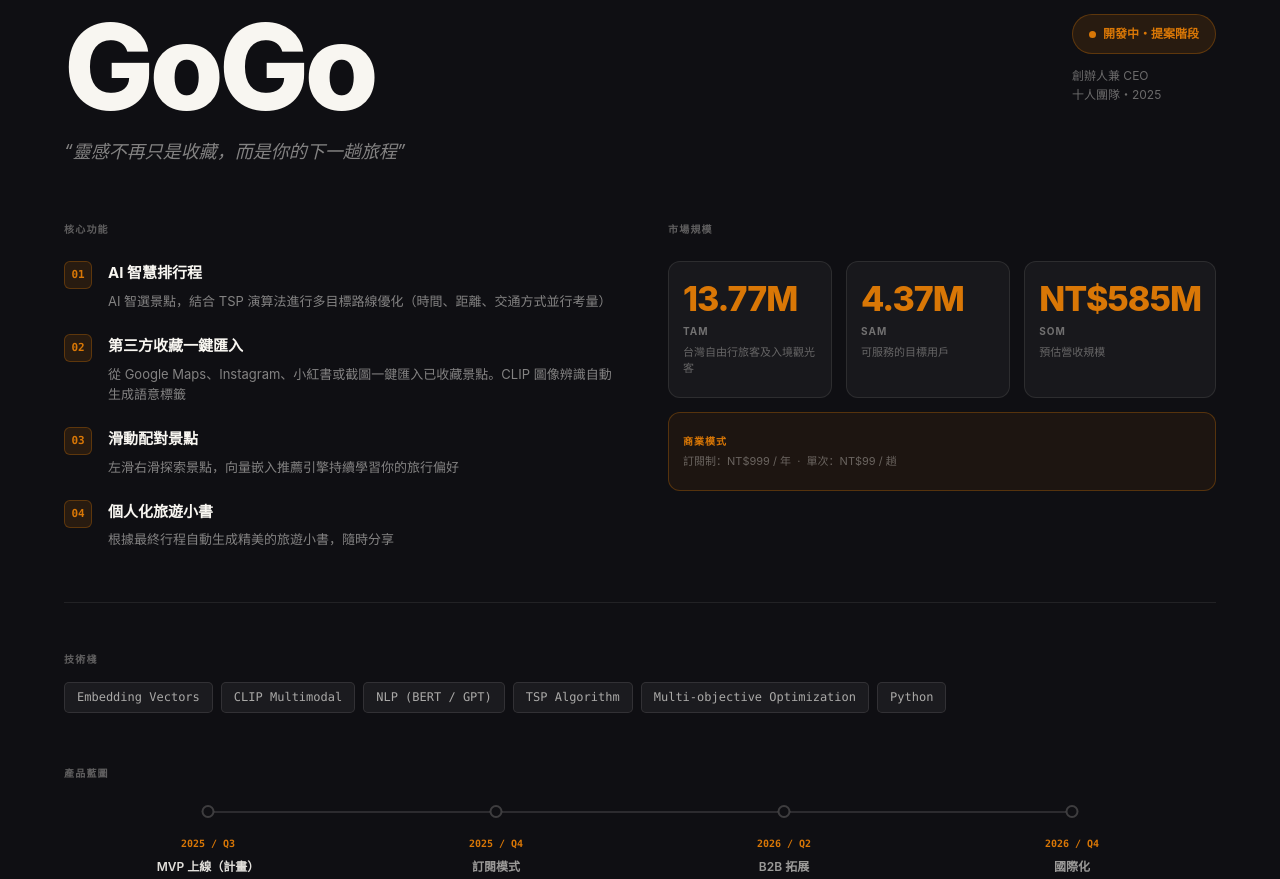
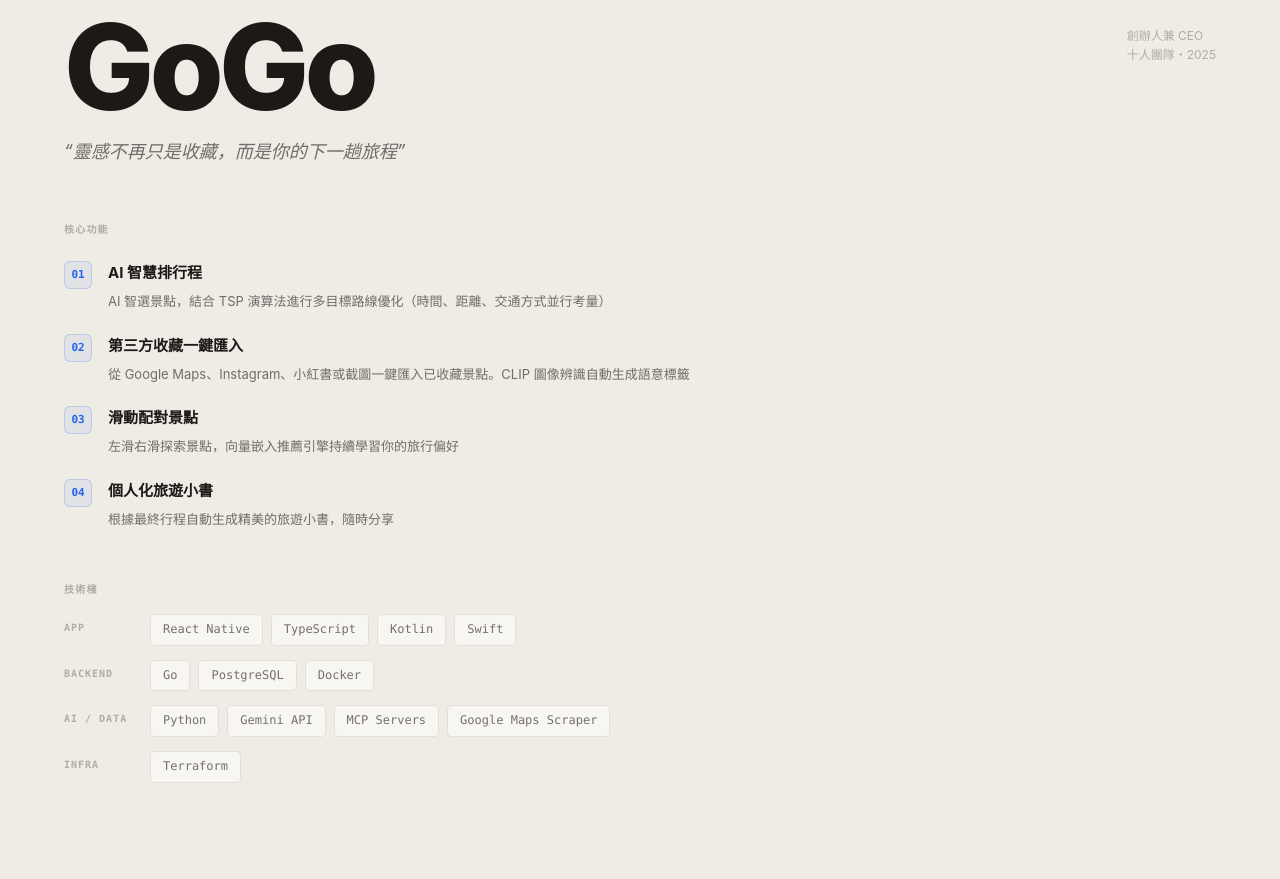
Before and after one commit to siang86121900/james-portfolio, a plain HTML site: page index.html in a window 1280 px wide. Shown: the part 3680-4559 px from the top of the page. Drawn offline with Linux system fonts and the light colour scheme.

Commit message:
fix(#706): GoGo 去深色背景、刪除徽章/市場規模/藍圖、技術棧改為真實 repo 技術
Co-Authored-By: Claude Fable 5 <noreply@anthropic.com>

```diff
--- a/index.html
+++ b/index.html
@@ -584,12 +584,11 @@
 
     /* ===== GOGO ===== */
     #gogo {
-      background: var(--dark);
-      color: var(--dark-text);
+      background: var(--bg-2);
       padding: var(--py) 0;
     }
-    #gogo .label { color: var(--amber); }
-    #gogo .label::before { background: var(--amber); }
+    #gogo .label { color: var(--accent); }
+    #gogo .label::before { background: var(--accent); }
 
     .gogo-top {
       display: grid;
@@ -603,45 +602,24 @@
       font-weight: 800;
       letter-spacing: -0.04em;
       line-height: 0.88;
-      color: var(--dark-text);
+      color: var(--ink);
     }
     .gogo-sub {
       font-size: 18px;
-      color: rgba(248,246,241,0.5);
+      color: var(--ink-60);
       margin-top: 18px;
       font-style: italic;
       line-height: 1.5;
     }
 
-    .gogo-badge {
-      display: inline-flex;
-      align-items: center;
-      gap: 7px;
-      padding: 9px 16px;
-      background: var(--amber-bg);
-      border: 1px solid var(--amber-fade);
-      border-radius: 100px;
-      font-size: 12px;
-      font-weight: 600;
-      color: var(--amber);
-      white-space: nowrap;
-    }
-    .gogo-badge-dot {
-      width: 7px; height: 7px;
-      background: var(--amber);
-      border-radius: 50%;
-    }
     .gogo-founder {
       margin-top: 12px;
       font-size: 12px;
-      color: rgba(248,246,241,0.4);
+      color: var(--ink-30);
       line-height: 1.6;
     }
 
     .gogo-body {
-      display: grid;
-      grid-template-columns: 1fr 1fr;
-      gap: 56px;
       margin-bottom: 52px;
     }
 
@@ -650,7 +628,7 @@
       font-weight: 700;
       text-transform: uppercase;
       letter-spacing: 0.12em;
-      color: rgba(248,246,241,0.35);
+      color: var(--ink-30);
       margin-bottom: 24px;
     }
 
@@ -664,9 +642,9 @@
       font-family: var(--mono);
       font-size: 11px;
       font-weight: 700;
-      color: var(--amber);
-      background: var(--amber-bg);
-      border: 1px solid var(--amber-fade);
+      color: var(--accent);
+      background: var(--accent-bg);
+      border: 1px solid var(--accent-fade);
       min-width: 28px; height: 28px;
       display: flex;
       align-items: center;
@@ -677,118 +655,54 @@
     .gogo-feat-title {
       font-size: 15px;
       font-weight: 700;
-      color: var(--dark-text);
+      color: var(--ink);
       margin-bottom: 5px;
     }
     .gogo-feat-desc {
       font-size: 13px;
-      color: rgba(248,246,241,0.5);
+      color: var(--ink-60);
       line-height: 1.6;
     }
 
-    .gogo-market {
-      display: grid;
-      grid-template-columns: repeat(3, 1fr);
+
+    .gogo-tech-groups {
+      display: flex;
+      flex-direction: column;
       gap: 14px;
-      align-content: start;
-    }
-    .gogo-metric {
-      background: rgba(248,246,241,0.04);
-      border: 1px solid rgba(248,246,241,0.09);
-      border-radius: 12px;
-      padding: 20px 14px;
-    }
-    .gogo-metric-num {
-      font-size: clamp(22px, 2.8vw, 34px);
-      font-weight: 800;
-      color: var(--amber);
-      letter-spacing: -0.03em;
-      line-height: 1;
-      margin-bottom: 7px;
-    }
-    .gogo-metric-lbl {
+      margin-bottom: 52px;
+    }
+    .gogo-tech-group {
+      display: flex;
+      align-items: flex-start;
+      gap: 14px;
+    }
+    .gogo-tech-cat {
+      font-family: var(--mono);
       font-size: 10px;
       font-weight: 700;
       text-transform: uppercase;
       letter-spacing: 0.1em;
-      color: rgba(248,246,241,0.4);
-      margin-bottom: 5px;
-    }
-    .gogo-metric-desc {
-      font-size: 11px;
-      color: rgba(248,246,241,0.35);
-      line-height: 1.45;
-    }
-    .gogo-metric-model {
-      grid-column: 1 / -1;
-      background: rgba(217,119,6,0.07);
-      border-color: var(--amber-fade);
-    }
-    .gogo-metric-model .gogo-metric-lbl { color: var(--amber); }
-
-    .gogo-divider {
-      border: none;
-      border-top: 1px solid rgba(248,246,241,0.08);
-      margin: 48px 0;
-    }
-
+      color: var(--ink-30);
+      min-width: 72px;
+      flex-shrink: 0;
+      padding-top: 6px;
+    }
     .gogo-tech-row {
       display: flex;
       flex-wrap: wrap;
       gap: 8px;
-      margin-bottom: 52px;
     }
     .tech-chip {
       font-family: var(--mono);
       font-size: 12px;
       font-weight: 500;
-      color: rgba(248,246,241,0.65);
-      background: rgba(248,246,241,0.05);
-      border: 1px solid rgba(248,246,241,0.1);
+      color: var(--ink-60);
+      background: var(--bg);
+      border: 1px solid var(--ink-10);
       padding: 5px 12px;
       border-radius: 5px;
     }
 
-    .gogo-roadmap {
-      display: grid;
-      grid-template-columns: repeat(4, 1fr);
-    }
-    .rm-step { position: relative; padding-top: 30px; }
-    .rm-step::before {
-      content: '';
-      position: absolute;
-      top: 5px; left: 0; right: 0;
-      height: 2px;
-      background: rgba(248,246,241,0.12);
-    }
-    .rm-step:first-child::before { left: 50%; }
-    .rm-step:last-child::before  { right: 50%; }
-    .rm-dot {
-      position: absolute;
-      top: -1px; left: 50%;
-      transform: translateX(-50%);
-      width: 13px; height: 13px;
-      border-radius: 50%;
-      border: 2px solid rgba(248,246,241,0.2);
-      background: var(--dark);
-    }
-    .rm-dot.current { border-color: var(--amber); background: var(--amber); }
-    .rm-date {
-      font-family: var(--mono);
-      font-size: 10px;
-      font-weight: 700;
-      color: var(--amber);
-      text-align: center;
-      margin-bottom: 7px;
-    }
-    .rm-label {
-      font-size: 12px;
-      font-weight: 600;
-      color: rgba(248,246,241,0.6);
-      text-align: center;
-      line-height: 1.4;
-    }
-    .rm-step:first-child .rm-label { color: rgba(248,246,241,0.9); }
 
     /* ===== CONTACT ===== */
     #contact { text-align: center; padding-bottom: calc(var(--py) + 24px); }
@@ -851,8 +765,6 @@
     @media (max-width: 1024px) {
       .hero-grid { grid-template-columns: 1fr 320px; gap: 48px; }
       .skills-grid { grid-template-columns: repeat(2, 1fr); }
-      .gogo-market { grid-template-columns: 1fr 1fr; }
-      .gogo-metric-model { grid-column: 1 / -1; }
     }
 
     @media (max-width: 768px) {
@@ -886,11 +798,8 @@
       .skills-grid { grid-template-columns: repeat(2, 1fr); gap: 14px; }
 
       .gogo-top { grid-template-columns: 1fr; }
-      .gogo-body { grid-template-columns: 1fr; gap: 40px; }
-      .gogo-market { grid-template-columns: 1fr 1fr; }
-      .gogo-roadmap { grid-template-columns: 1fr 1fr; gap: 24px 0; }
-      .rm-step::before { display: none; }
-      .rm-dot { position: static; transform: none; margin: 0 auto 10px; }
+      .gogo-tech-group { flex-direction: column; gap: 8px; }
+      .gogo-tech-cat { min-width: auto; padding-top: 0; }
     }
 
     @media (max-width: 480px) {
@@ -899,9 +808,6 @@
       .stat-num { font-size: 18px; }
       .stat-lbl { font-size: 9px; }
       .gogo-display { font-size: 64px; }
-      .gogo-market { grid-template-columns: 1fr; }
-      .gogo-metric-model { grid-column: auto; }
-      .gogo-roadmap { grid-template-columns: 1fr 1fr; }
     }
   </style>
 </head>
@@ -1340,11 +1246,6 @@
           <div class="gogo-sub" lang="en">&ldquo;Turn inspiration into your next journey&rdquo;</div>
         </div>
         <div>
-          <div class="gogo-badge">
-            <span class="gogo-badge-dot"></span>
-            <span lang="zh">開發中・提案階段</span>
-            <span lang="en">In Development &middot; Proposal Stage</span>
-          </div>
           <div class="gogo-founder" lang="zh">創辦人兼 CEO<br>十人團隊・2025</div>
           <div class="gogo-founder" lang="en">Founder &amp; CEO<br>10-person team &middot; 2025</div>
         </div>
@@ -1391,73 +1292,41 @@
           </div>
         </div>
 
-        <!-- Market -->
-        <div>
-          <div class="gogo-section-title"><span lang="zh">市場規模</span><span lang="en">Market Size</span></div>
-          <div class="gogo-market">
-            <div class="gogo-metric">
-              <div class="gogo-metric-num">13.77M</div>
-              <div class="gogo-metric-lbl">TAM</div>
-              <div class="gogo-metric-desc" lang="zh">台灣自由行旅客及入境觀光客</div>
-              <div class="gogo-metric-desc" lang="en">Taiwan independent travelers + inbound tourists</div>
-            </div>
-            <div class="gogo-metric">
-              <div class="gogo-metric-num">4.37M</div>
-              <div class="gogo-metric-lbl">SAM</div>
-              <div class="gogo-metric-desc" lang="zh">可服務的目標用戶</div>
-              <div class="gogo-metric-desc" lang="en">Serviceable addressable users</div>
-            </div>
-            <div class="gogo-metric">
-              <div class="gogo-metric-num">NT$585M</div>
-              <div class="gogo-metric-lbl">SOM</div>
-              <div class="gogo-metric-desc" lang="zh">預估營收規模</div>
-              <div class="gogo-metric-desc" lang="en">Estimated revenue potential</div>
-            </div>
-            <div class="gogo-metric gogo-metric-model">
-              <div class="gogo-metric-lbl"><span lang="zh">商業模式</span><span lang="en">Business Model</span></div>
-              <div class="gogo-metric-desc">
-                <span lang="zh">訂閱制：NT$999 / 年&nbsp;&nbsp;&middot;&nbsp;&nbsp;單次：NT$99 / 趟</span>
-                <span lang="en">Subscription: NT$999 / year &nbsp;&middot;&nbsp; Single-use: NT$99 / trip</span>
-              </div>
-            </div>
-          </div>
-        </div>
-
       </div>
 
-      <hr class="gogo-divider">
-
-      <div class="gogo-section-title" style="margin-bottom:14px"><span lang="zh">技術棧</span><span lang="en">Tech Stack</span></div>
-      <div class="gogo-tech-row">
-        <span class="tech-chip">Embedding Vectors</span>
-        <span class="tech-chip">CLIP Multimodal</span>
-        <span class="tech-chip">NLP (BERT / GPT)</span>
-        <span class="tech-chip">TSP Algorithm</span>
-        <span class="tech-chip">Multi-objective Optimization</span>
-        <span class="tech-chip">Python</span>
-      </div>
-
-      <div class="gogo-section-title" style="margin-bottom:24px"><span lang="zh">產品藍圖</span><span lang="en">Roadmap</span></div>
-      <div class="gogo-roadmap">
-        <div class="rm-step">
-          <div class="rm-dot"></div>
-          <div class="rm-date">2025 / Q3</div>
-          <div class="rm-label"><span lang="zh">MVP 上線（計畫）</span><span lang="en">MVP Launch (Planned)</span></div>
-        </div>
-        <div class="rm-step">
-          <div class="rm-dot"></div>
-          <div class="rm-date">2025 / Q4</div>
-          <div class="rm-label"><span lang="zh">訂閱模式</span><span lang="en">Subscription Model</span></div>
-        </div>
-        <div class="rm-step">
-          <div class="rm-dot"></div>
-          <div class="rm-date">2026 / Q2</div>
-          <div class="rm-label"><span lang="zh">B2B 拓展</span><span lang="en">B2B Expansion</span></div>
-        </div>
-        <div class="rm-step">
-          <div class="rm-dot"></div>
-          <div class="rm-date">2026 / Q4</div>
-          <div class="rm-label"><span lang="zh">國際化</span><span lang="en">Internationalization</span></div>
+      <div class="gogo-section-title" style="margin-bottom:16px"><span lang="zh">技術棧</span><span lang="en">Tech Stack</span></div>
+      <div class="gogo-tech-groups">
+        <div class="gogo-tech-group">
+          <span class="gogo-tech-cat">App</span>
+          <div class="gogo-tech-row">
+            <span class="tech-chip">React Native</span>
+            <span class="tech-chip">TypeScript</span>
+            <span class="tech-chip">Kotlin</span>
+            <span class="tech-chip">Swift</span>
+          </div>
+        </div>
+        <div class="gogo-tech-group">
+          <span class="gogo-tech-cat">Backend</span>
+          <div class="gogo-tech-row">
+            <span class="tech-chip">Go</span>
+            <span class="tech-chip">PostgreSQL</span>
+            <span class="tech-chip">Docker</span>
+          </div>
+        </div>
+        <div class="gogo-tech-group">
+          <span class="gogo-tech-cat">AI / Data</span>
+          <div class="gogo-tech-row">
+            <span class="tech-chip">Python</span>
+            <span class="tech-chip">Gemini API</span>
+            <span class="tech-chip">MCP Servers</span>
+            <span class="tech-chip">Google Maps Scraper</span>
+          </div>
+        </div>
+        <div class="gogo-tech-group">
+          <span class="gogo-tech-cat">Infra</span>
+          <div class="gogo-tech-row">
+            <span class="tech-chip">Terraform</span>
+          </div>
         </div>
       </div>
 
```
